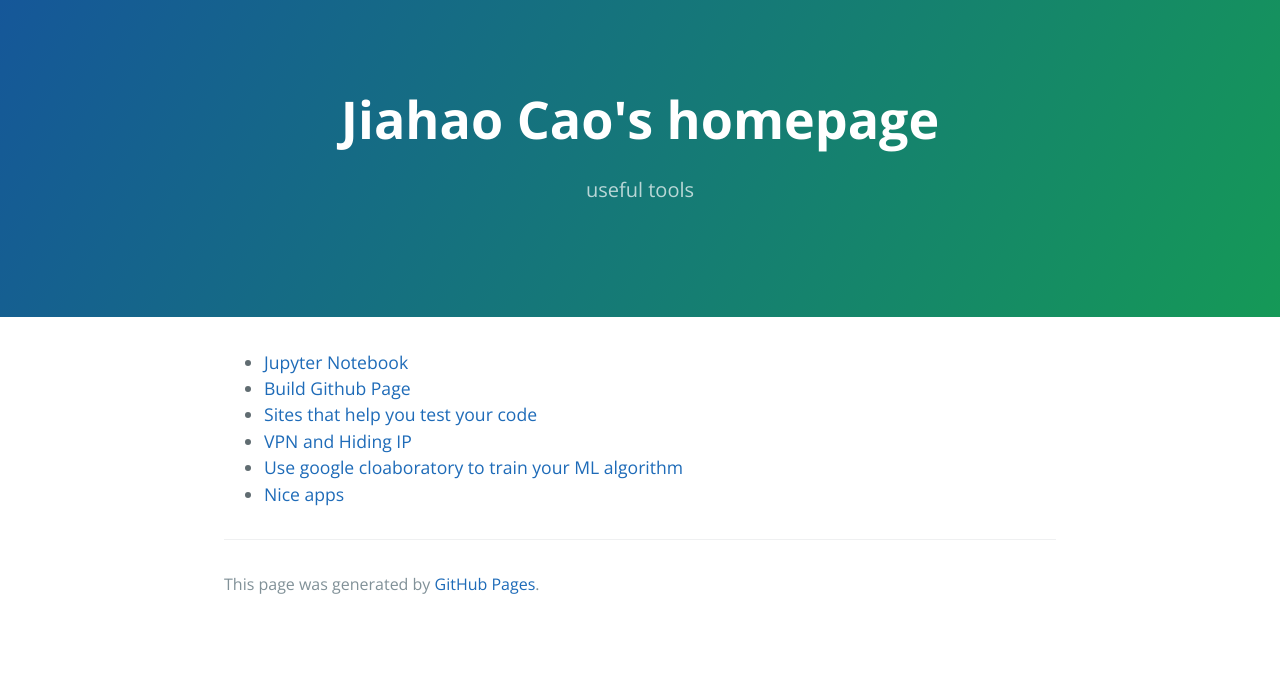
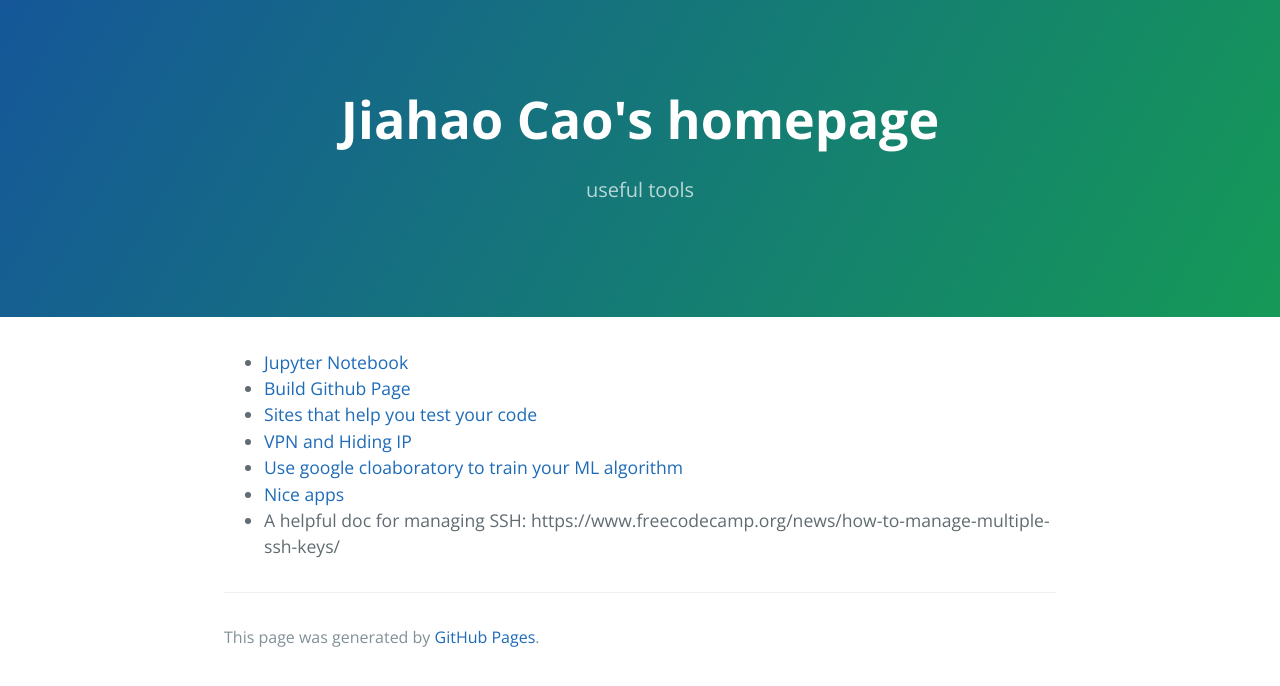
Before and after one commit to caojiahao13/caojiahao13.github.io, a Jekyll site: the page built from myTools/myTools.md, in a window 1280 px wide. Shown: the top 686 px of the page. Built offline with Jekyll 4.4.1, drawn with Linux system fonts in a browser that asks for light colours.

Commit message:
little change

```diff
--- a/myTools/myTools.md
+++ b/myTools/myTools.md
@@ -11,3 +11,4 @@ theme: jekyll-theme-cayman
 * [VPN and Hiding IP](./VPNIP/VPNIP.html)
 * [Use google cloaboratory to train your ML algorithm](./Google_Colab/Google_Colab.html)
 * [Nice apps](./Nice_Apps.html)
+* A helpful doc for managing SSH: https://www.freecodecamp.org/news/how-to-manage-multiple-ssh-keys/
```
